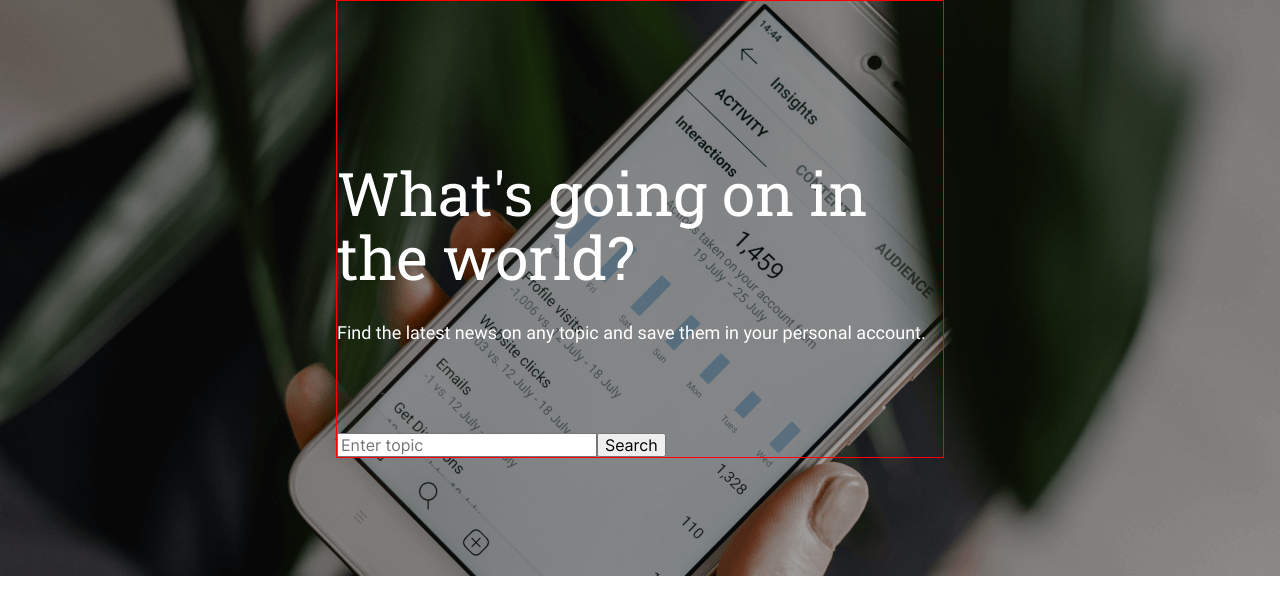
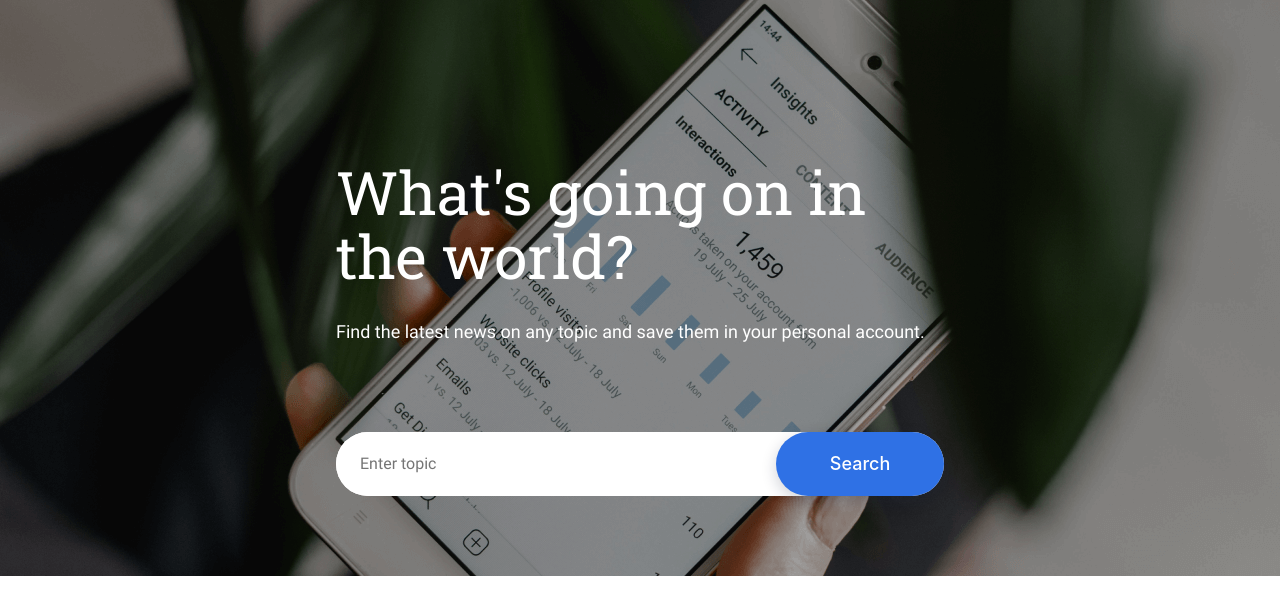
Before and after one commit to idenispankov/news-explorer-frontend, a React (Create React App) app: page / in a window 1280 px wide. Shown: the top 614 px of the page. Built offline with nearby package versions, Linux system fonts and the light colour scheme; a web font is replaced by a local one.

Commit message:
SearchForm and Banner Completed

```diff
--- a/src/components/Header/Header.css
+++ b/src/components/Header/Header.css
@@ -6,7 +6,6 @@
 
 .header__container {
   max-width: 608px;
-  border: 1px solid red;
   margin: auto;
   padding: 160px 0 0 0;
   color: #fff;
--- a/src/components/Header/Header.js
+++ b/src/components/Header/Header.js
@@ -1,4 +1,5 @@
 import './Header.css';
+import SearchForm from '../SearchForm/SearchForm.js';
 
 const Header = () => {
   return (
@@ -9,14 +10,7 @@ const Header = () => {
           Find the latest news on any topic and save them in your personal
           account.
         </p>
-        <div className='search'>
-          <input
-            type='text'
-            className='search__input'
-            placeholder='Enter topic'
-          />
-          <button className='search__button'>Search</button>
-        </div>
+        <SearchForm />
       </div>
     </header>
   );
--- /dev/null
+++ b/src/components/SearchForm/SearchForm.css
@@ -0,0 +1,44 @@
+.search {
+  display: flex;
+  max-width: 608px;
+  background: #fff;
+  border-radius: 100px;
+  max-height: 64px;
+  margin-bottom: 80px;
+}
+
+.search__input {
+  font-family: 'Roboto', sans-serif;
+  font-style: normal;
+  font-weight: normal;
+  font-size: 16px;
+  line-height: 22px;
+  color: #1a1b22;
+  width: 440px;
+  border: none;
+  border-radius: 100px;
+  padding: 0 24px;
+  outline: none;
+}
+
+.search__button {
+  width: 100%;
+  max-width: 168px;
+  padding: 0;
+  padding-left: 20px 56px;
+  border-radius: 100px;
+  height: 64px;
+  font-weight: 500;
+  font-size: 18px;
+  line-height: 24px;
+  background: #2f71e5;
+  color: #fff;
+  box-shadow: 0px 5px 15px rgba(14, 26, 57, 0.2);
+  border: none;
+  cursor: pointer;
+  transition: 0.5s all linear;
+}
+
+.search__button:hover {
+  background: #347eff;
+}
--- /dev/null
+++ b/src/components/SearchForm/SearchForm.js
@@ -0,0 +1,12 @@
+import './SearchForm.css';
+
+const SearchForm = () => {
+  return (
+    <div className='search'>
+      <input type='text' className='search__input' placeholder='Enter topic' />
+      <button className='search__button'>Search</button>
+    </div>
+  );
+};
+
+export default SearchForm;
```
